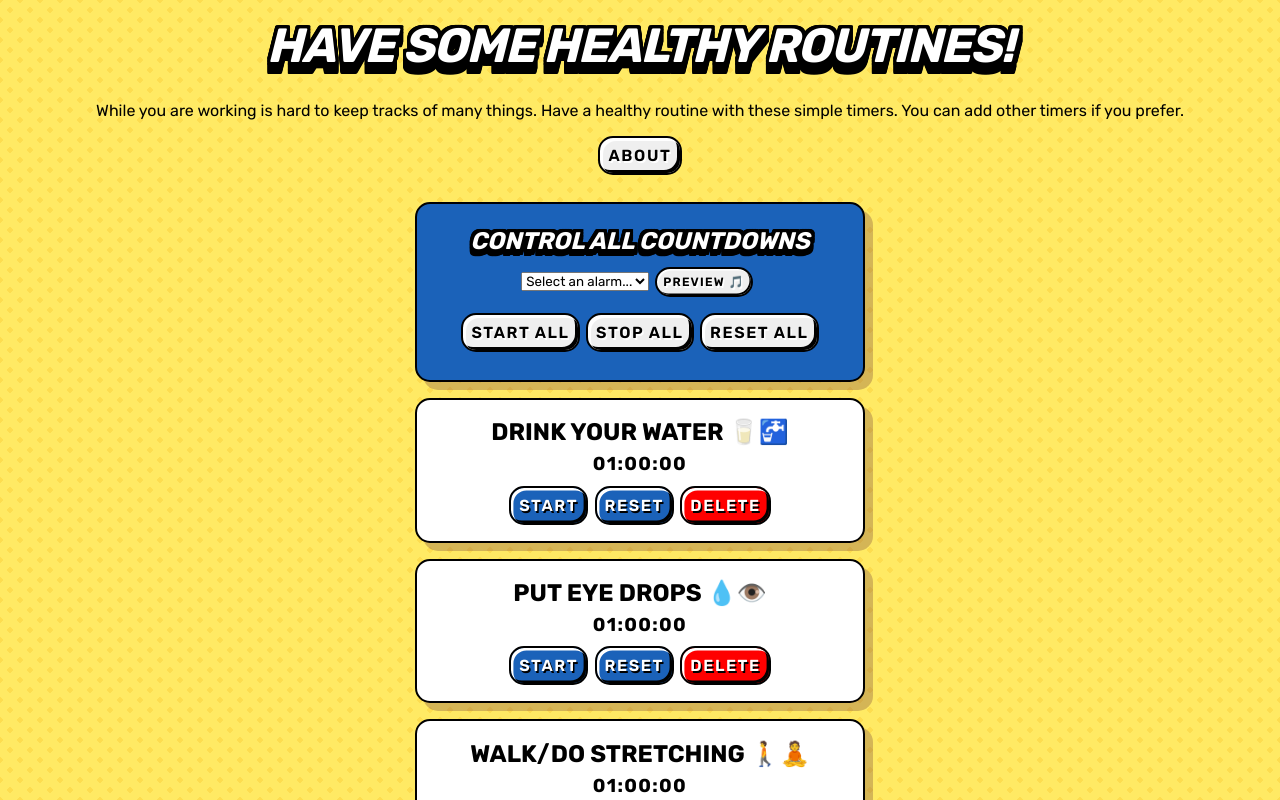
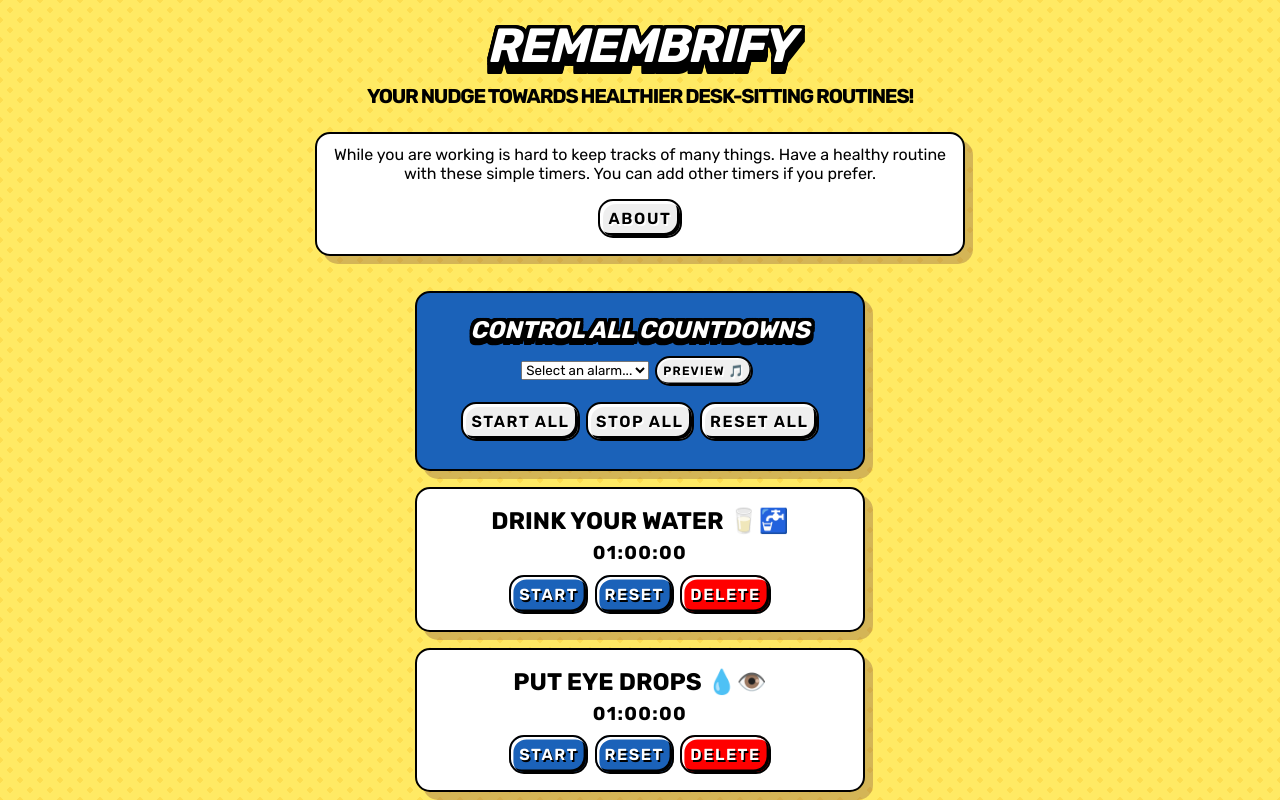
Before and after one commit to damianobacci/health-routines, a React (Vite) app: page / in a window 1280 px wide. Shown: the top 800 px of the page. Built offline with nearby package versions, Linux system fonts and the light colour scheme.

Commit message:
Near final styling

```diff
--- a/src/App.jsx
+++ b/src/App.jsx
@@ -5,7 +5,8 @@ function App() {
   return (
     <>
       <header className={classes.header}>
-        <h1>Have some healthy routines!</h1>
+        <h1>Remembrify</h1>
+        <h2>Your Nudge Towards Healthier Desk-Sitting Routines!</h2>
       </header>
       <section className={classes.text}>
         While you are working is hard to keep tracks of many things. Have a
--- a/src/App.module.css
+++ b/src/App.module.css
@@ -150,11 +150,16 @@ body {
 }
 
 .text {
+  border: 2px solid black;
+  border-radius: 15px;
   padding: 0.7em 0.7em 0 0.7em;
-  margin: 1em auto;
+  margin: 1.5em auto;
+  width: 90%;
+  max-width: 650px;
   text-align: center;
+  box-shadow: 0.5rem 0.5rem rgba(132, 81, 61, 0.35);
+  background-color: white;
 }
-
 .button-primary {
   display: block;
   border: 0.15rem solid black;
@@ -180,3 +185,11 @@ body {
   outline: 2px solid transparent;
   outline-offset: 4px;
 }
+
+.header > h2 {
+  font-style: normal;
+  font-size: 20px;
+  text-shadow: none;
+  color: black;
+  margin-top: 0.5em;
+}
--- a/src/Counter/NewCountdown.jsx
+++ b/src/Counter/NewCountdown.jsx
@@ -11,6 +11,8 @@ const NewCountdown = (props) => {
     name: false,
     time: false,
   });
+
+  const [overTime, setOverTime] = useState(null);
 
   const handleInputBlur = (identifier) => {
     setDidEdit((prevValues) => ({
@@ -45,6 +47,10 @@ const NewCountdown = (props) => {
       }
       return;
     }
+    if (enteredTime > 240) {
+      setOverTime(true);
+      return;
+    }
 
     props.onAddTimer({
       id: Math.random().toString(),
@@ -52,11 +58,12 @@ const NewCountdown = (props) => {
       timeSet: enteredTime,
     });
     event.target.reset();
+    setOverTime(false);
   };
 
   return (
     <div className={classes.counter}>
-      <h2 className={classes.title}>Add your countdown</h2>
+      <h2 className={classes.title}>Add your countdown!</h2>
       <form onSubmit={formSetHandler}>
         <label className={classes.label} htmlFor="name">
           Name of the new countdown
@@ -94,6 +101,11 @@ const NewCountdown = (props) => {
         {didEdit.time && !enteredValues.time && (
           <p className={classes.errorText}> A time is required</p>
         )}
+        {overTime && (
+          <p className={classes.errorText}>
+            Your time cannot be over 240 minutes.
+          </p>
+        )}
         <br />
         <button className={classes["button-primary"]} type="submit">
           Set
```
